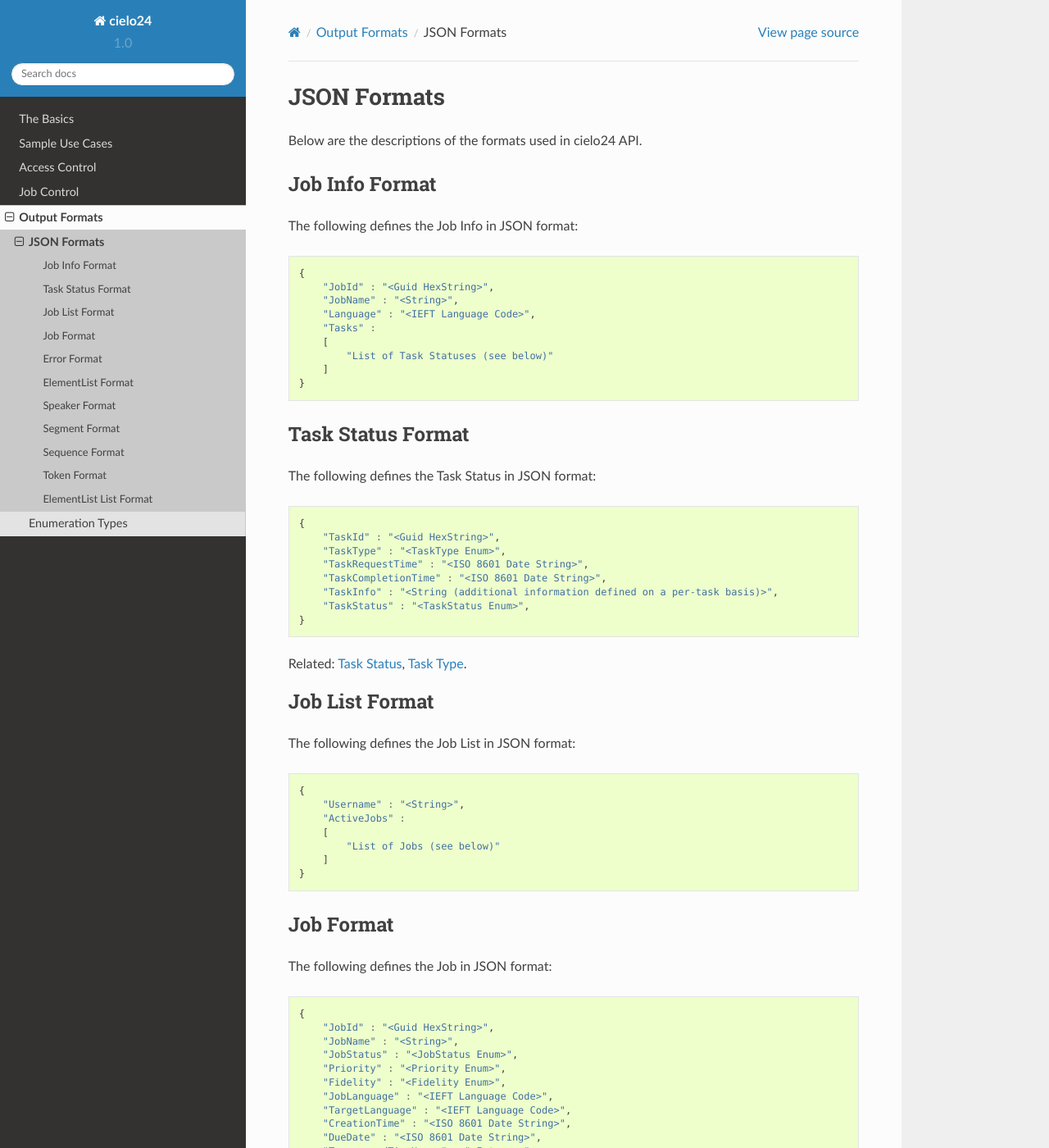
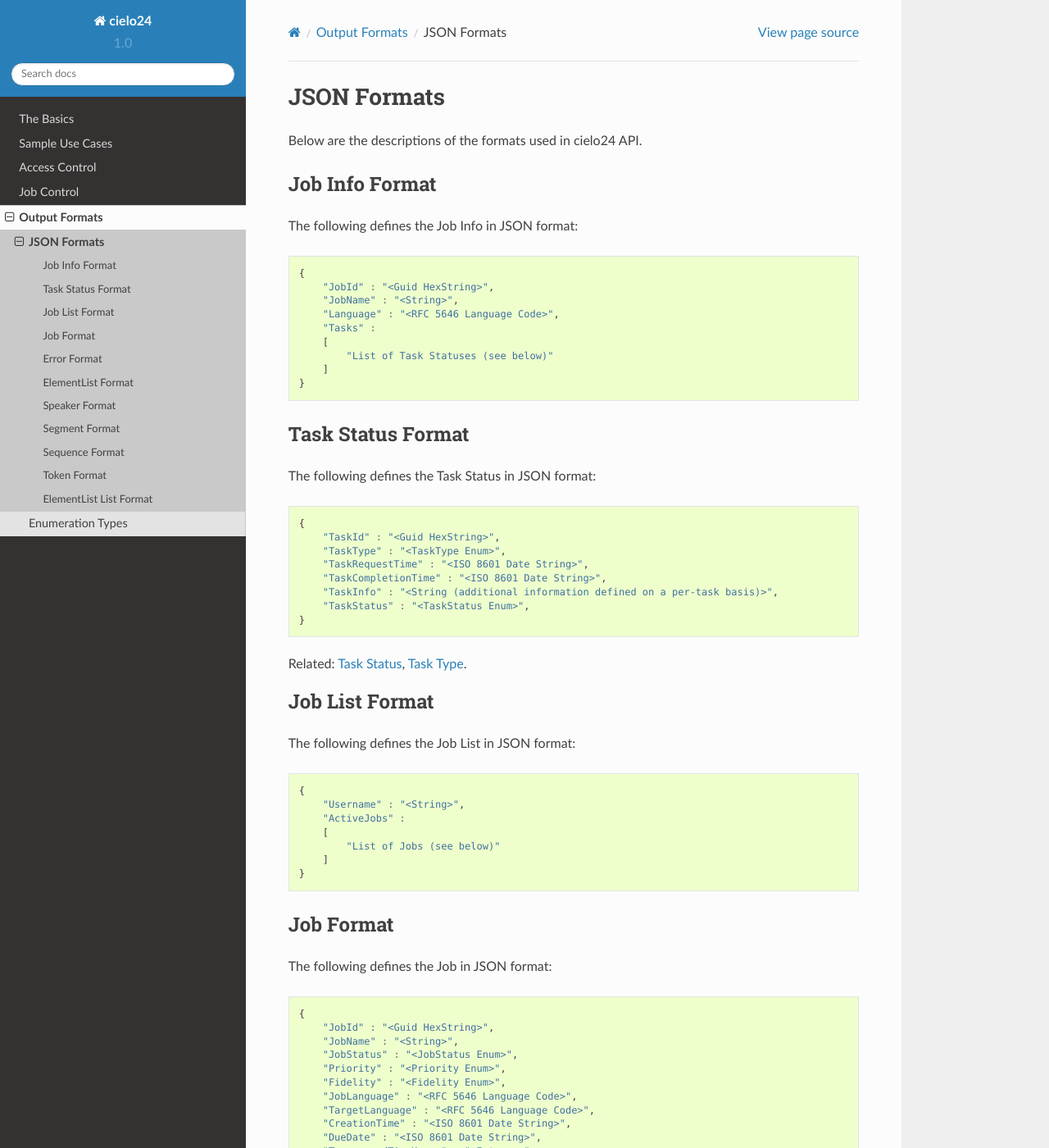
Before and after one commit to cielo24/Docs, a Sphinx documentation site: the page built from api/source/output_formats/formats.rst, in a window 1280 px wide and 1400 px high. Shown: the whole window at 82% size. Built offline with Sphinx 7.4.7 and the Read the Docs theme 2.0.0, drawn with Linux system fonts in a browser that asks for light colours; part of the change alters nothing that is shown; some of the changed text lies outside the part shown.

Commit message:
Languages fixed

```diff
--- a/api/source/output_formats/formats.rst
+++ b/api/source/output_formats/formats.rst
@@ -13,7 +13,7 @@ The following defines the Job Info in JSON format:
     {
         "JobId" : "<Guid HexString>",
         "JobName" : "<String>",
-        "Language" : "<IEFT Language Code>",
+        "Language" : "<RFC 5646 Language Code>",
         "Tasks" :
         [
             "List of Task Statuses (see below)"
@@ -69,8 +69,8 @@ The following defines the Job in JSON format:
         "JobStatus" : "<JobStatus Enum>",
         "Priority" : "<Priority Enum>",
         "Fidelity" : "<Fidelity Enum>",
-        "JobLanguage" : "<IEFT Language Code>",
-        "TargetLanguage" : "<IEFT Language Code>",
+        "JobLanguage" : "<RFC 5646 Language Code>",
+        "TargetLanguage" : "<RFC 5646 Language Code>",
         "CreationTime" : "<ISO 8601 Date String>",
         "DueDate" : "<ISO 8601 Date String>",
         "TurnaroundTimeHours" : "<Integer>",
@@ -112,7 +112,7 @@ All API calls expect and return ElementList version 3 data structures.
         "version" : "<Integer>",
         "start_time" : "<Integer (milliseconds)>",
         "end_time" : "<Integer (milliseconds)>",
-        "language" : "<RFC 5646 Language code>",
+        "language" : "<RFC 5646 Language Code>",
         "segments" :
         [
             "List of Segments (see below)",
```
